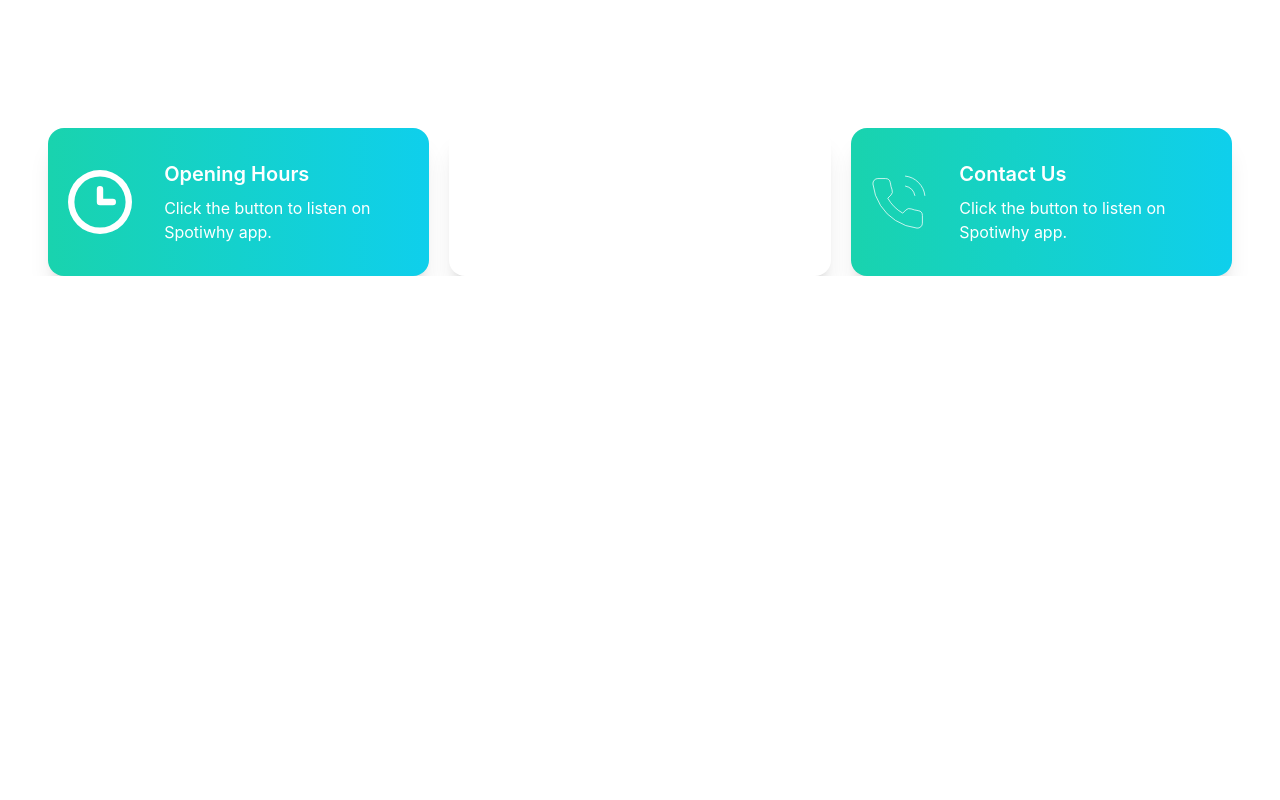
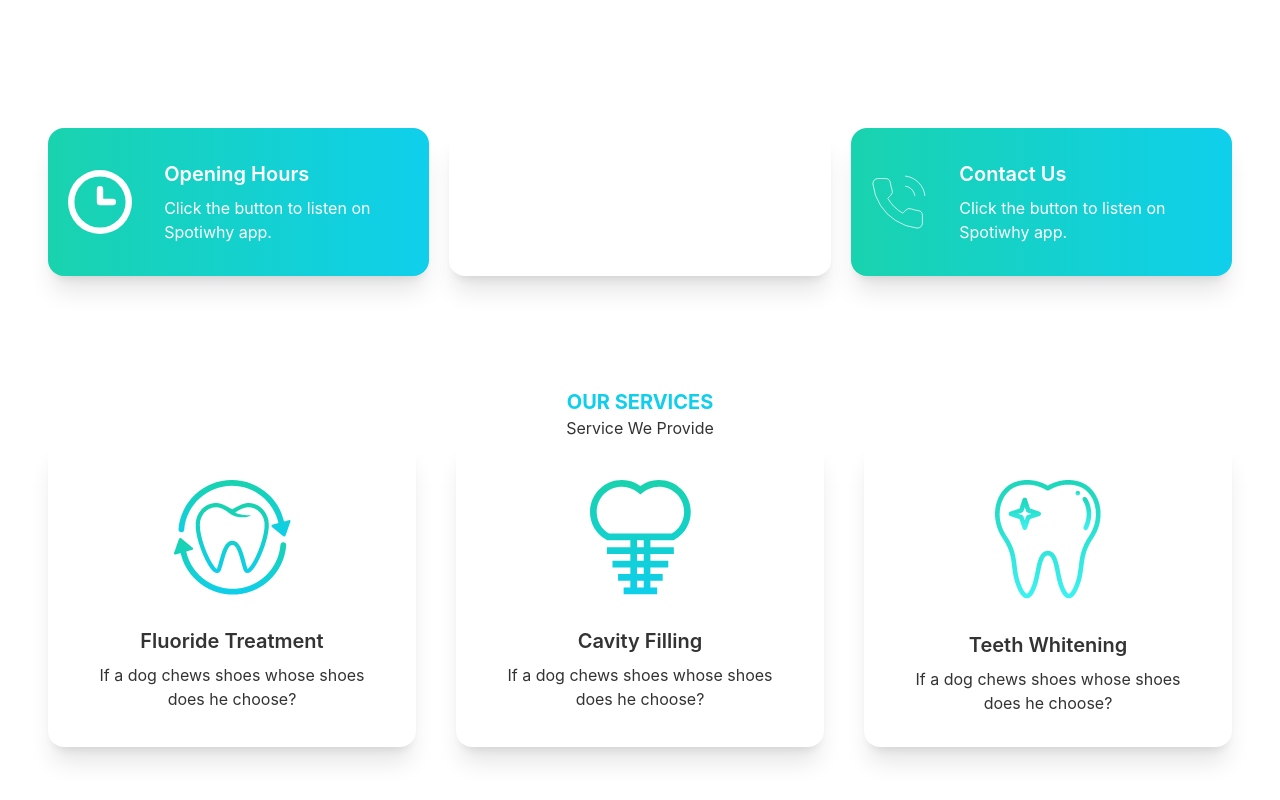
Before and after one commit to Ahsan75412/Doctors-Portal-Client, a React (Create React App) app: page / in a window 1280 px wide. Shown: the part 736-1536 px from the top of the page. Before the commit the page ends 1012 px from the top, so only its background shows below. Built offline with nearby package versions, Linux system fonts and the light colour scheme.

Commit message:
Service section added here!

```diff
--- a/src/pages/Home/Banner.js
+++ b/src/pages/Home/Banner.js
@@ -3,7 +3,7 @@
 
 const Banner = () => {
     return (
-        <div class="hero min-h-screen px-12">
+        <div class="hero min-h-screen ">
             <div class="hero-content flex-col lg:flex-row-reverse">
                 <img src={chair} class="max-w-sm rounded-lg shadow-2xl" />
                 <div>
--- a/src/pages/Home/Home.js
+++ b/src/pages/Home/Home.js
@@ -1,12 +1,14 @@
 import React from 'react';
 import Banner from './Banner';
 import Info from './Info';
+import Services from './Services';
 
 const Home = () => {
     return (
-        <div>
+        <div className='px-12'>
            <Banner></Banner>
            <Info></Info>
+           <Services></Services>
         </div>
     );
 };
--- a/src/pages/Home/Info.js
+++ b/src/pages/Home/Info.js
@@ -6,7 +6,7 @@
 
 const Info = () => {
     return (
-        <div className='grid grid-cols-1 lg:grid-cols-3 gap-5 px-12'>
+        <div className='grid grid-cols-1 lg:grid-cols-3 gap-5 '>
             <InfoCard cardTitle="Opening Hours" bgClass="bg-gradient-to-r from-secondary to-primary" img={clock}></InfoCard>
             <InfoCard cardTitle="Our Locations" bgClass="bg-accent" img={marker}></InfoCard>
             <InfoCard cardTitle="Contact Us"    bgClass="bg-gradient-to-r from-secondary to-primary" img={phone}></InfoCard>
--- /dev/null
+++ b/src/pages/Home/Service.js
@@ -0,0 +1,17 @@
+import React from 'react';
+
+const Service = ({service}) => {
+    return (
+        <div class="card lg:max-w-lg bg-base-100 shadow-xl">
+            <figure class="px-10 pt-10">
+                <img src={service.img} alt="Shoes" class="rounded-xl" />
+            </figure>
+            <div class="card-body items-center text-center">
+                <h2 class="card-title">{service.name}</h2>
+                <p>If a dog chews shoes whose shoes does he choose?</p>
+            </div>
+        </div>
+    );
+};
+
+export default Service;
--- /dev/null
+++ b/src/pages/Home/Services.js
@@ -0,0 +1,49 @@
+import React from 'react';
+import fluoride from '../../assets/images/fluoride.png';
+import cavity from '../../assets/images/cavity.png';
+import whitening from '../../assets/images/whitening.png';
+import Service from './Service';
+
+const Services = () => {
+    const services = [
+        {
+            _id: 1,
+            name: 'Fluoride Treatment',
+            discription: '',
+            img: fluoride
+        },
+        {
+            _id: 2,
+            name: 'Cavity Filling',
+            discription: '',
+            img: cavity
+        },
+        {
+            _id: 3,
+            name: 'Teeth Whitening',
+            discription: '',
+            img: whitening
+        }
+
+    ];
+    return (
+        <div className='my-28'>
+            <div className='text-center '>
+                <h3 className='text-primary text-xl font-bold uppercase'>Our Services</h3>
+                <h2>Service We Provide</h2>
+            </div>
+
+            <div className='grid sm:grid-cols-1 md:grid-cols-2 lg:grid-cols-3 gap-10'>
+                {
+                    services.map(service => <Service
+                        key={service._id}
+                        service={service}
+
+                    ></Service>)
+                }
+            </div>
+        </div>
+    );
+};
+
+export default Services;
```
